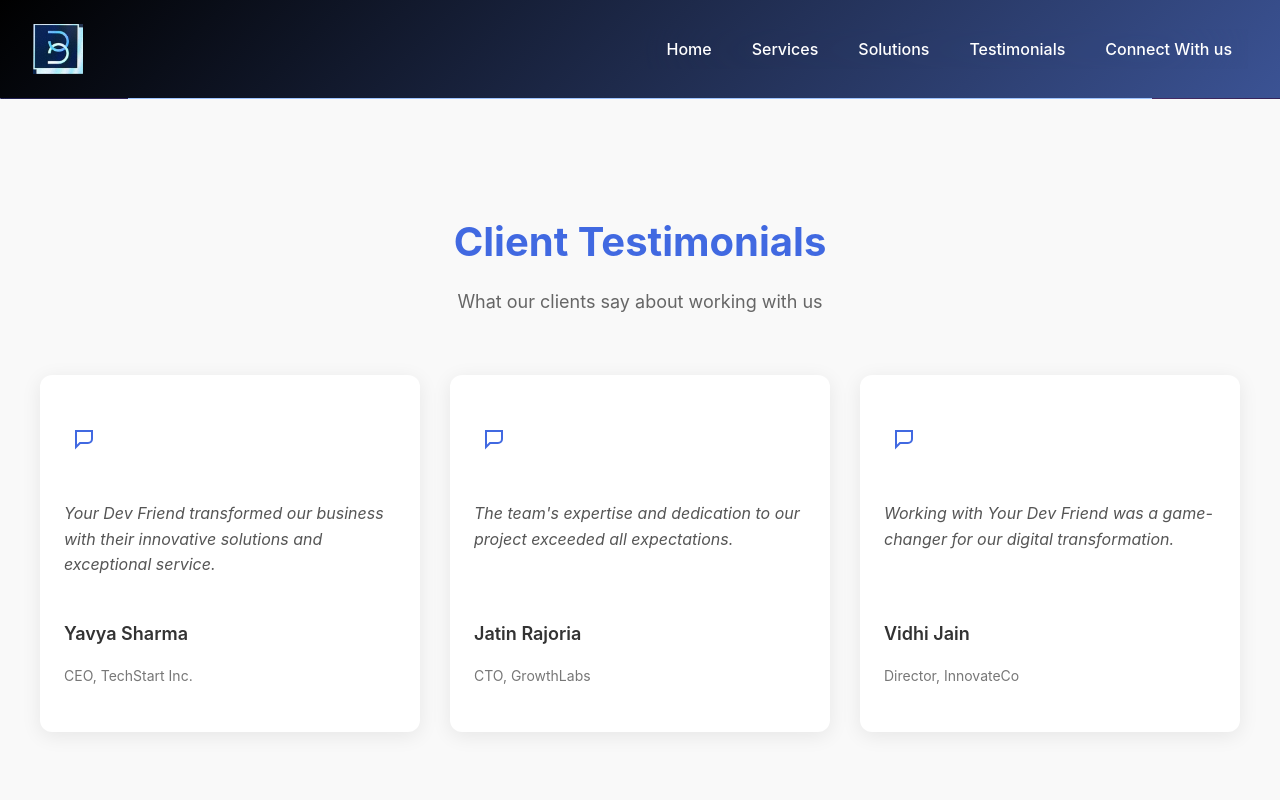
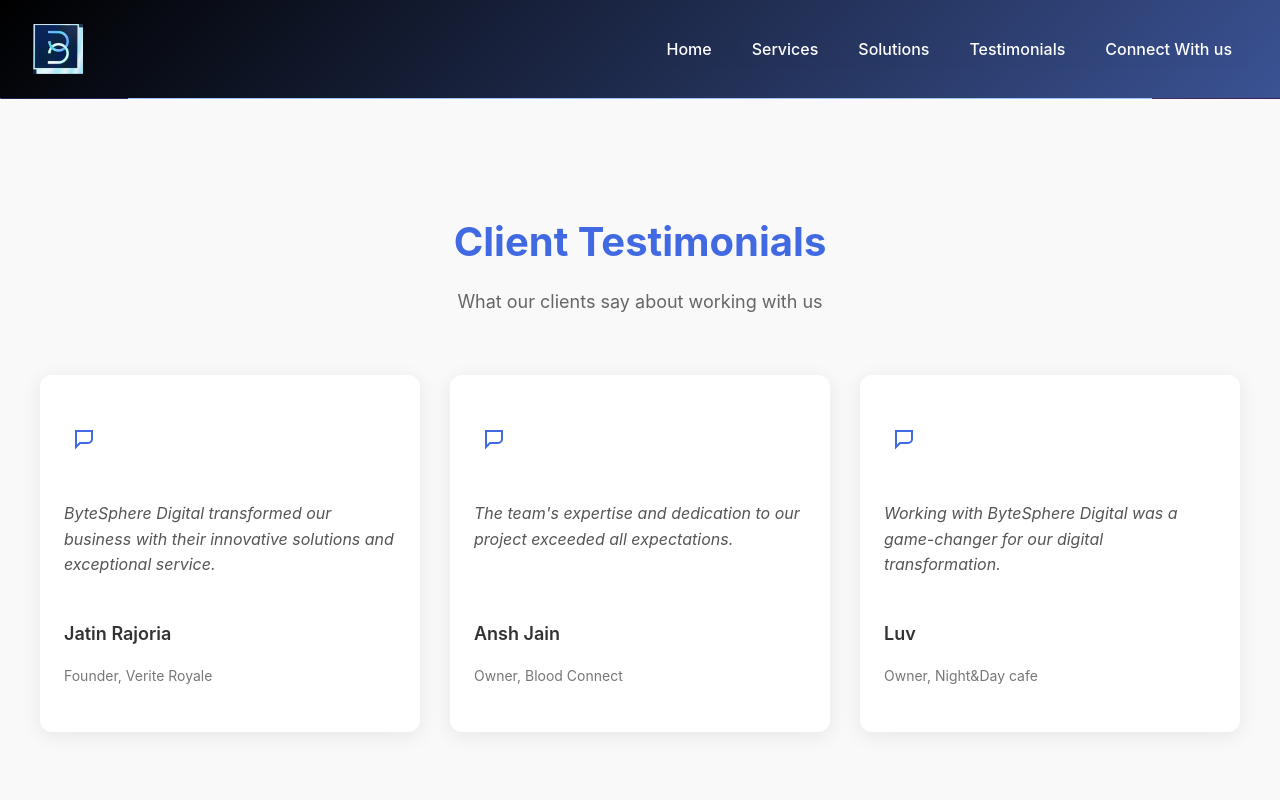
Before and after one commit to devYavya/BytesSphereDigitals, a React (Vite) app in the folder Your-Dev-Friend/: page /testimonials in a window 1280 px wide. Shown: the top 800 px of the page. Built offline with nearby package versions, Linux system fonts and the light colour scheme.

Commit message:
Update Testimonial.tsx

```diff
--- a/Your-Dev-Friend/src/Screens/Testimonial.tsx
+++ b/Your-Dev-Friend/src/Screens/Testimonial.tsx
@@ -45,24 +45,24 @@
   const testimonials = [
     {
       quote:
-        "Your Dev Friend transformed our business with their innovative solutions and exceptional service.",
-      name: "Yavya Sharma",
-      title: "CEO",
-      company: "TechStart Inc.",
+        "ByteSphere Digital transformed our business with their innovative solutions and exceptional service.",
+      name: "Jatin Rajoria",
+      title: "Founder",
+      company: "Verite Royale",
     },
     {
       quote:
         "The team's expertise and dedication to our project exceeded all expectations.",
-      name: "Jatin Rajoria",
-      title: "CTO",
-      company: "GrowthLabs",
+      name: "Ansh Jain",
+      title: "Owner",
+      company: "Blood Connect",
     },
     {
       quote:
-        "Working with Your Dev Friend was a game-changer for our digital transformation.",
-      name: "Vidhi Jain",
-      title: "Director",
-      company: "InnovateCo",
+        "Working with ByteSphere Digital was a game-changer for our digital transformation.",
+      name: "Luv",
+      title: "Owner",
+      company: "Night&Day cafe",
     },
   ];
 
```
